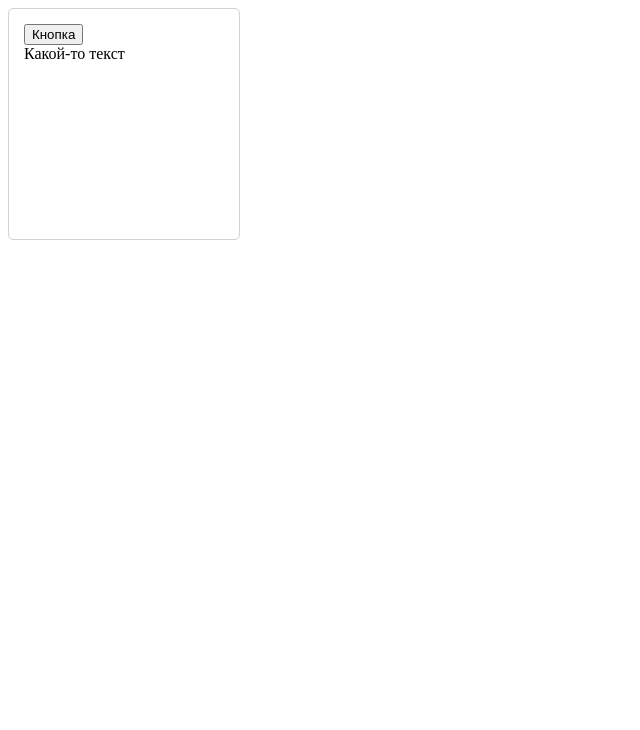
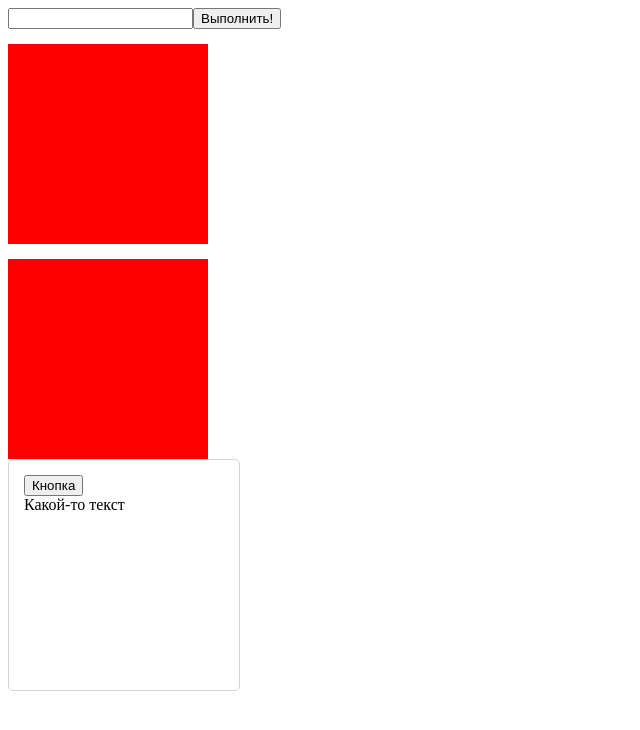
Before and after one commit to SergeyPrivalov31/ts-courses, a React (Create React App) app: page / in a window 1280 px wide. Shown: the top 730 px of the page, without its empty margins (0-640 px from the left). Built offline with nearby package versions, Linux system fonts and the light colour scheme; no server answers.

Commit message:
События DragNDrop, preventDefault()

```diff
--- a/src/App.tsx
+++ b/src/App.tsx
@@ -1,6 +1,7 @@
 import axios from 'axios'
 import React, { useEffect, useState } from 'react'
 import Card, { CardVariant } from './components/Card'
+import EventsExample from './components/EventsExample'
 import List from './components/List'
 import TodoItem from './components/TodoItem'
 import UserItem from './components/UserItem'
@@ -34,6 +35,7 @@
     }
   return (
     <div>
+      <EventsExample />
       <Card onClick={()=> console.log('Клик!')} variant={CardVariant.outlined} width='200px' height='200px'>
         <div>
         <button>
--- /dev/null
+++ b/src/components/EventsExample.tsx
@@ -0,0 +1,49 @@
+import React, { FC, useState } from 'react'
+
+const EventsExample: FC = () => {
+    const [value, setValue] = useState<string>('');
+    const [isDrag, setIsDrag] = useState<boolean>(false);
+
+    const changeHandler = (e: React.ChangeEvent<HTMLInputElement>) => {
+        setValue(e.target.value)
+    }
+
+    const clickHandler = (e: React.MouseEvent<HTMLButtonElement>) => {
+        console.log(value)
+    }
+
+    const dragHandler = (e: React.DragEvent<HTMLDivElement>) => {
+        console.log('DRAG')
+    }
+
+    const dragWithPreventHendler = (e: React.DragEvent<HTMLDivElement>) => {
+        e.preventDefault()//что-бы предотвратить действия браузера по умолчанию
+        setIsDrag(true)
+    }
+
+    const leaveHandler = (e: React.DragEvent<HTMLDivElement>) => {
+        e.preventDefault()//что-бы предотвратить действия браузера по умолчанию
+        setIsDrag(false)
+    }
+
+    const dropHandler = (e: React.DragEvent<HTMLDivElement>) => {
+        e.preventDefault()//что-бы предотвратить действия браузера по умолчанию
+        setIsDrag(false)
+        console.log('DROP');
+    }
+
+  return (
+    <div>
+        <input type='text' value={value} onChange={changeHandler}/>
+        <button onClick={clickHandler}>Выполнить!</button>
+        <div onDrag={dragHandler} draggable style={{width: '200px', height: '200px', background: 'red', marginTop: '15px'}}></div>
+        <div
+            onDrop={dropHandler}
+            onDragLeave={leaveHandler}
+            onDragOver={dragWithPreventHendler}
+            style={{width: '200px', height: '200px', background: isDrag?'blue':'red', marginTop: '15px'}}></div>
+    </div>
+  )
+}
+
+export default EventsExample
```
